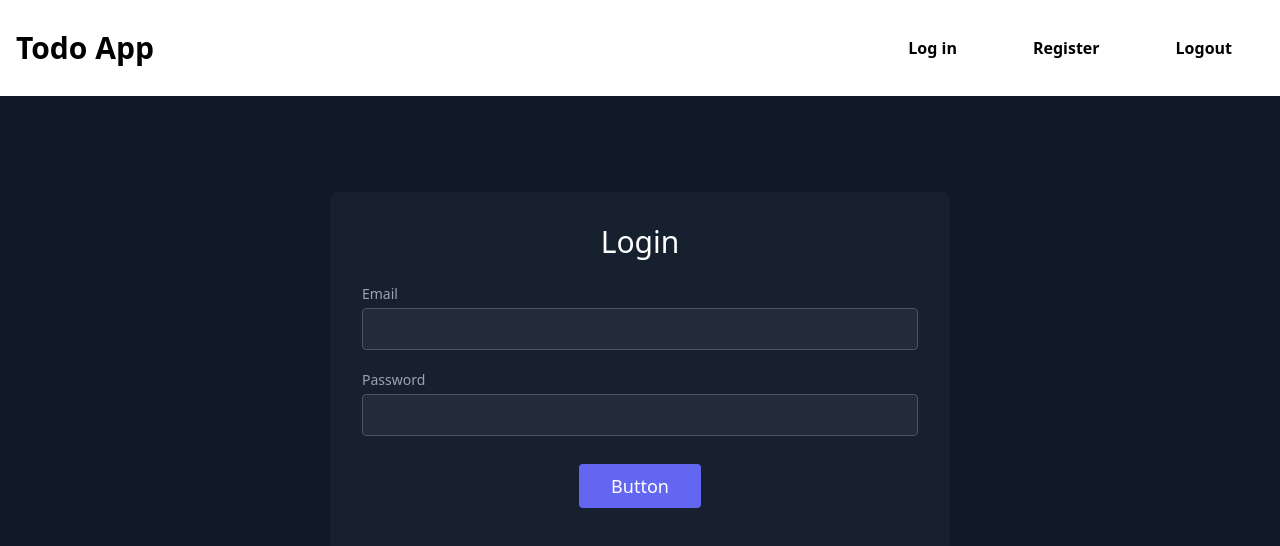
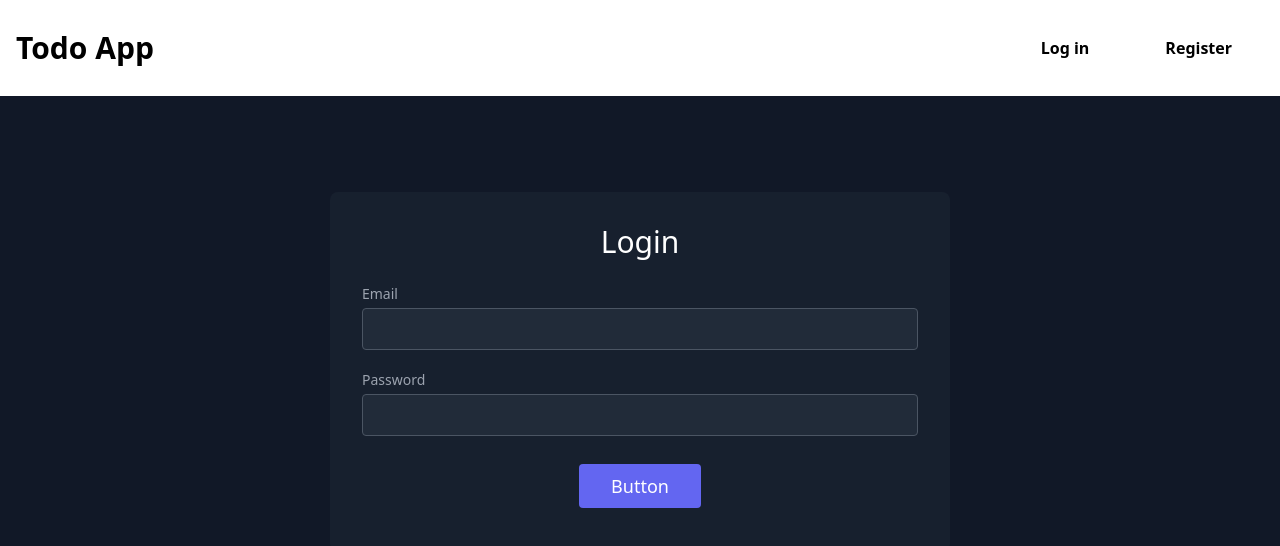
Before and after one commit to reo127/mernTodo, a React (Create React App) app in the folder client/: page /login in a window 1280 px wide. Shown: the top 546 px of the page. Built offline with nearby package versions, Linux system fonts and the light colour scheme.

Commit message:
authenticate base on brouser cookies

```diff
--- a/client/package.json
+++ b/client/package.json
@@ -10,6 +10,7 @@
     "react-dom": "^18.2.0",
     "react-router-dom": "^6.4.2",
     "react-scripts": "5.0.1",
+    "universal-cookie": "^4.0.4",
     "web-vitals": "^2.1.4"
   },
   "scripts": {
--- a/client/src/App.js
+++ b/client/src/App.js
@@ -1,4 +1,6 @@
+import { useState, useEffect } from 'react'
 import './index.css'
+import Cookies from 'universal-cookie';
 import TodoLocalhost from './Container/TodoLocalhost';
 import Navber from './Container/Navber';
 import { Routes, Route } from "react-router-dom";
@@ -6,11 +8,29 @@ import Login from './Container/Login';
 import Register from './Container/Register';
 
 function App() {
+
+    const [isLogin, setIsLogin] = useState(false)
+    const [token, setToken] = useState('')
+
+    useEffect(() => {
+        // Check user is authenticated or not
+        const cookies = new Cookies();
+        let token = cookies.get('token');
+        if (token) {
+            setToken(token)
+            setIsLogin(true)
+        }
+    }, [])
+
+
+
+
+
     return (
         <>
-            <Navber />
+            <Navber isLogin={isLogin} />
             <Routes>
-                <Route path='/' element={<TodoLocalhost />} />
+                <Route path='/' element={<TodoLocalhost isLogin={isLogin} token={token} />} />
                 <Route path='/login' element={<Login />} />
                 <Route path='/register' element={<Register />} />
             </Routes>
--- a/client/src/Container/Login.jsx
+++ b/client/src/Container/Login.jsx
@@ -1,4 +1,6 @@
 import React, { useState } from 'react'
+import Cookies from 'universal-cookie';
+
 
 const Login = () => {
 
@@ -16,8 +18,14 @@ const Login = () => {
             body: JSON.stringify({ email, password })
         })
 
-        let userData = responce.json();
-        console.log( await userData)
+        let userData = await responce.json();
+
+        const cookies = new Cookies();
+        cookies.set('token', userData.token, { path: '/' });
+
+        console.log( await userData?.token )
+
+
 
     }
 
--- a/client/src/Container/Navber.jsx
+++ b/client/src/Container/Navber.jsx
@@ -1,17 +1,39 @@
-import React from 'react'
+import React, {useEffect} from 'react'
 import { Link } from "react-router-dom";
+import Cookies from 'universal-cookie';
 
-const Navber = () => {
+const Navber = ({ isLogin }) => {
+
+    useEffect(() => {
+        // window.location.reload();
+
+    }, [isLogin])
+
+
+    // logOut
+    const handleLogout = () => {
+        const cookies = new Cookies();
+        cookies.remove('token')
+
+    }
+
+
     return (
         <header className="p-4 dark:bg-gray-800 dark:text-gray-100">
             <div className="container flex justify-between items-center h-16 mx-auto">
-              <Link to='/'>  <h1 className='text-3xl font-bold'>Todo App</h1></Link>
+                <Link to='/'>  <h1 className='text-3xl font-bold'>Todo App</h1></Link>
                 <div className="flex">
                 </div>
                 <div className="items-center flex-shrink-0 lg:flex">
-                    <Link to='/login'> <button className="px-8 py-3 font-semibold rounded dark:bg-violet-400 dark:text-gray-900 mr-3">Log in</button> </Link>
-                    <Link to='/register'> <button className="px-8 py-3 font-semibold rounded dark:bg-violet-400 dark:text-gray-900">Register</button> </Link>
-                    <button className="px-8 py-3 font-semibold rounded dark:bg-violet-400 dark:text-gray-900 ml-3">Logout</button>
+                    {isLogin ? <button className="px-8 py-3 font-semibold rounded dark:bg-violet-400 dark:text-gray-900 ml-3" onClick={handleLogout}>Logout</button> :
+                        <>
+                            <Link to='/login'> <button className="px-8 py-3 font-semibold rounded dark:bg-violet-400 dark:text-gray-900 mr-3">Log in</button> </Link>
+                            <Link to='/register'> <button className="px-8 py-3 font-semibold rounded dark:bg-violet-400 dark:text-gray-900">Register</button> </Link>
+                        </>
+                    }
+                    {/* <Link to='/login'> <button className="px-8 py-3 font-semibold rounded dark:bg-violet-400 dark:text-gray-900 mr-3">Log in</button> </Link> */}
+                    {/* <Link to='/register'> <button className="px-8 py-3 font-semibold rounded dark:bg-violet-400 dark:text-gray-900">Register</button> </Link> */}
+                    {/* <button className="px-8 py-3 font-semibold rounded dark:bg-violet-400 dark:text-gray-900 ml-3">Logout</button>  */}
                 </div>
 
             </div>
--- a/client/src/Container/TodoLocalhost.jsx
+++ b/client/src/Container/TodoLocalhost.jsx
@@ -1,6 +1,6 @@
 import React, { useState, useEffect } from 'react'
 
-const TodoLocalhost = () => {
+const TodoLocalhost = ({ isLogin, token }) => {
   const [todos, setTodos] = useState([])
   const [title, setTitle] = useState('')
   const [todoupdate, setTodoupdate] = useState([])
@@ -9,6 +9,8 @@ const TodoLocalhost = () => {
   useEffect(() => {
     getTodo()
   }, [todos])
+
+
 
 
   // Get all todos
@@ -27,8 +29,8 @@ const addTodo = async (e) => {
     e.preventDefault()
     fetch('http://127.0.0.1:8000/todos', {
       method: "POST",
-    headers: {"Content-Type": "application/json"},
-    body: JSON.stringify({title, desc})
+      headers: { "Content-Type": "application/json" },
+      body: JSON.stringify({ title, desc })
     })
     setTitle('')
     setDesc('')
@@ -36,10 +38,10 @@ const addTodo = async (e) => {
 
 
   // Delete todo
-const deleteTodo = async (id) =>{
+  const deleteTodo = async (id) => {
     fetch(`http://127.0.0.1:8000/todos/${id}`, {
       method: "DELETE",
-    headers:  {"Content-Type": "application/json"}
+      headers: { "Content-Type": "application/json" }
     })
   }
 
@@ -58,16 +60,16 @@ const updateTodo = async (id) => {
     let title = prompt("Enter title ");
     let desc = prompt('Enter Description');
 
-  if( title === ""){
+    if (title === "") {
       title = todoupdate.title
-  }else if(desc === ""){
+    } else if (desc === "") {
       desc = todoupdate.desc
     }
 
     fetch(`http://127.0.0.1:8000/todos/${id}`, {
       method: "PUT",
-    headers:  {"Content-Type": "application/json"},
-    body: JSON.stringify({title , desc})
+      headers: { "Content-Type": "application/json" },
+      body: JSON.stringify({ title, desc })
     })
 
   }
@@ -75,6 +77,7 @@ const updateTodo = async (id) => {
 
   return (
     <div className='bg-[#00256C] h-[100vh]'>
+      {isLogin ?
         <div className=' mx-auto '>
           <hr className=' border-[#00256C]' />
           <h1 className='text-white text-[4rem] font-bold max-w-full text-center mt-12' style={{ textShadow: '0 0 1px black' }} >What is for Today</h1>
@@ -109,7 +112,9 @@ const updateTodo = async (id) => {
               </div>
             )
           })}
-      </div>
+        </div> :
+         <h1 className='text-white text-[4rem] font-bold max-w-full text-center ' style={{ textShadow: '0 0 1px black' }} > Place Login </h1>
+        }
 
     </div>
   )
```
Also changed, not shown: 1 other file (tests, documents, lock files or other folders). Lines whose indentation alone changed are shown as unchanged.
